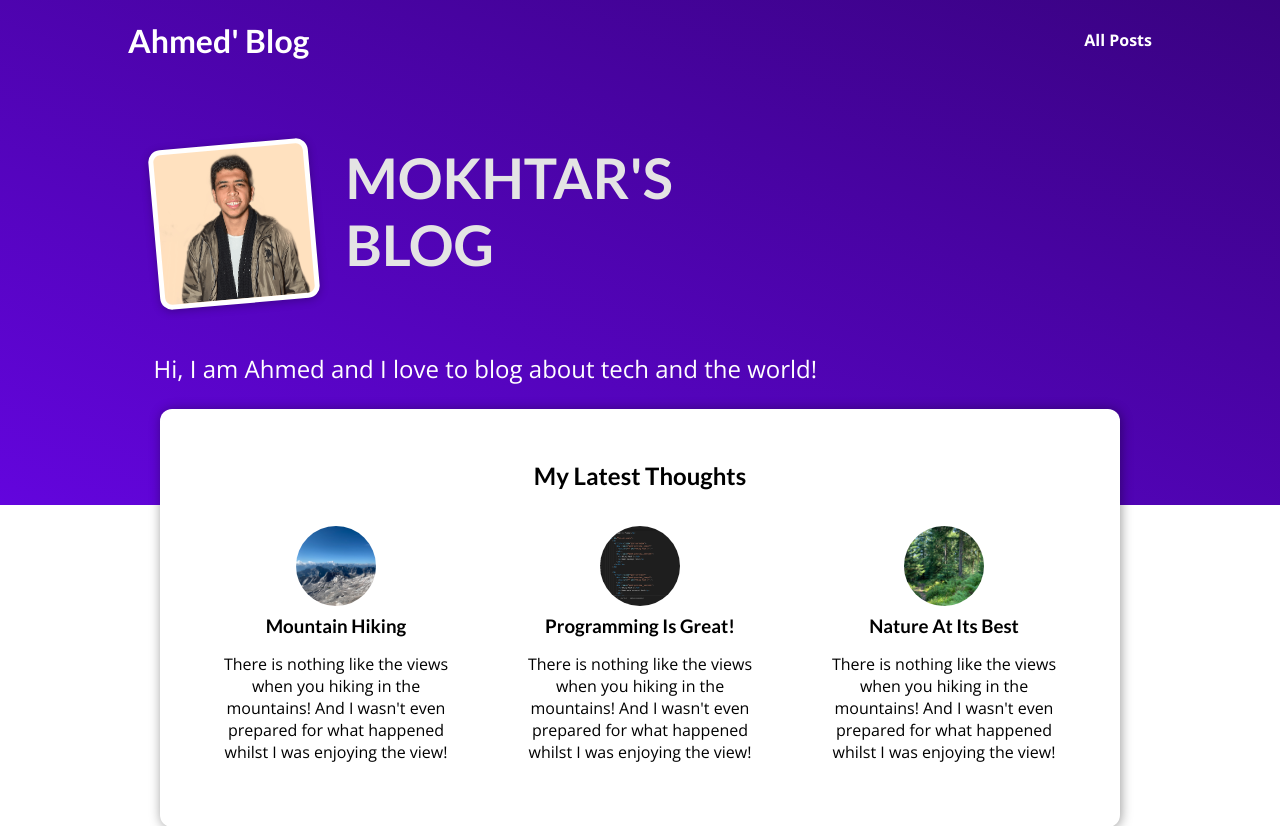
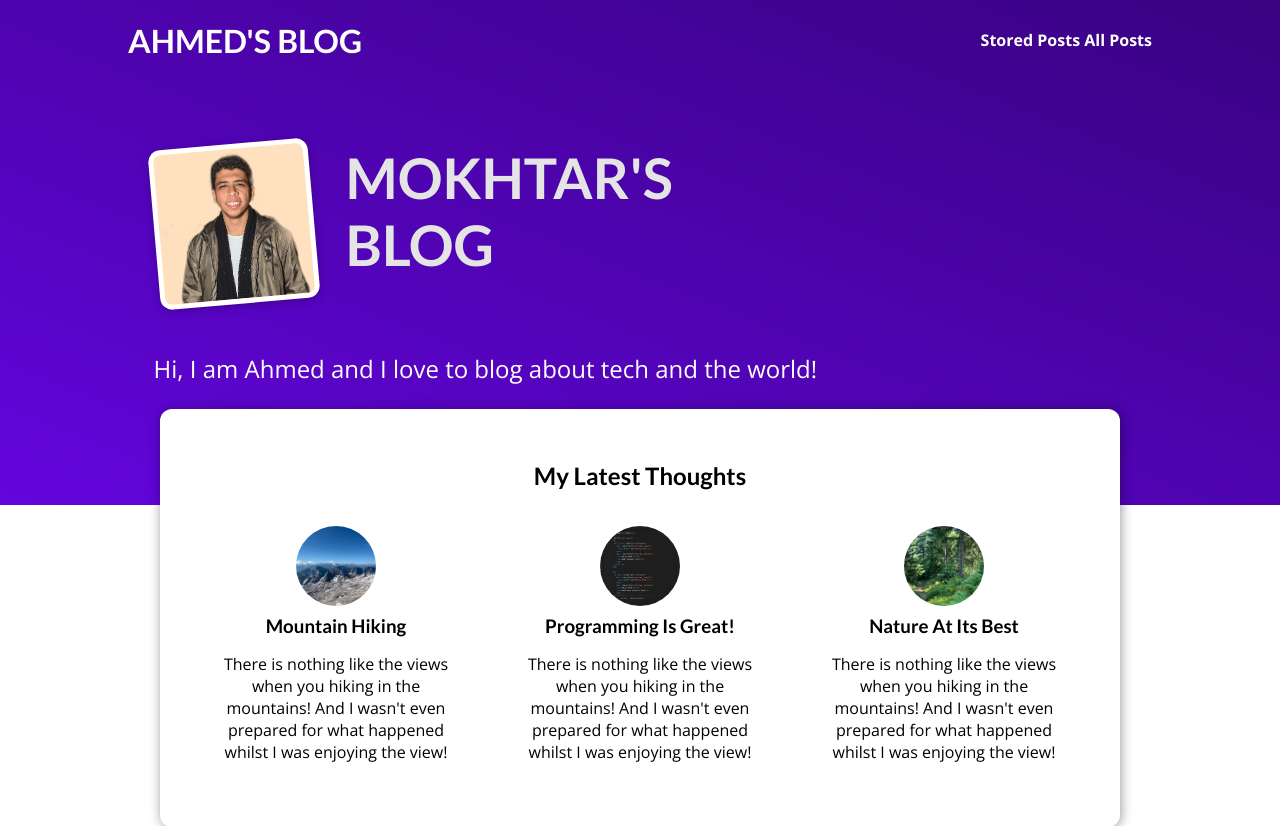
Before and after one commit to tloba1/Django-Projects, a Django app: page / in a window 1280 px wide. Shown: the top 826 px of the page. Run offline with Django 5.2, Linux system fonts and the light colour scheme; data comes from the database, SQL or seed files in the repository.

Commit message:
Add files via upload

```diff
--- a/my_site/templates/base.html
+++ b/my_site/templates/base.html
@@ -1,4 +1,5 @@
 {% load static %}
+
 <!DOCTYPE html>
 <html lang="en">
 <head>
@@ -10,11 +11,14 @@
 </head>
 <body>
   <header id="main-navigation">
-        <h1><a href="{% url "starting-page" %}">Ahmed' Blog</a></h1>
+    <h1><a href="{% url "starting-page" %}">AHMED'S BLOG    </a></h1>
     <nav>
+      <a href="{% url "read-later" %}">Stored Posts</a>
       <a href="{% url "posts-page" %}">All Posts</a>
     </nav>
   </header>
-    {% block content %}{% endblock %}
+
+  {% block content %}
+  {% endblock %}
 </body>
 </html>
```
Also changed, not shown: my_site/templates/404.html (line endings or trailing spaces). Lines whose indentation alone changed are shown as unchanged.
